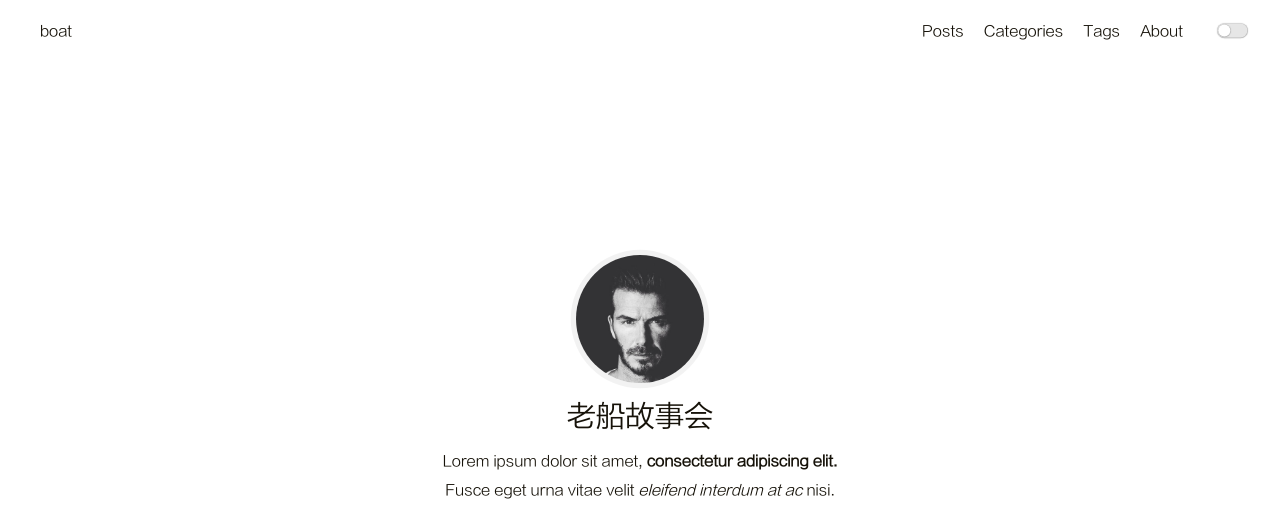
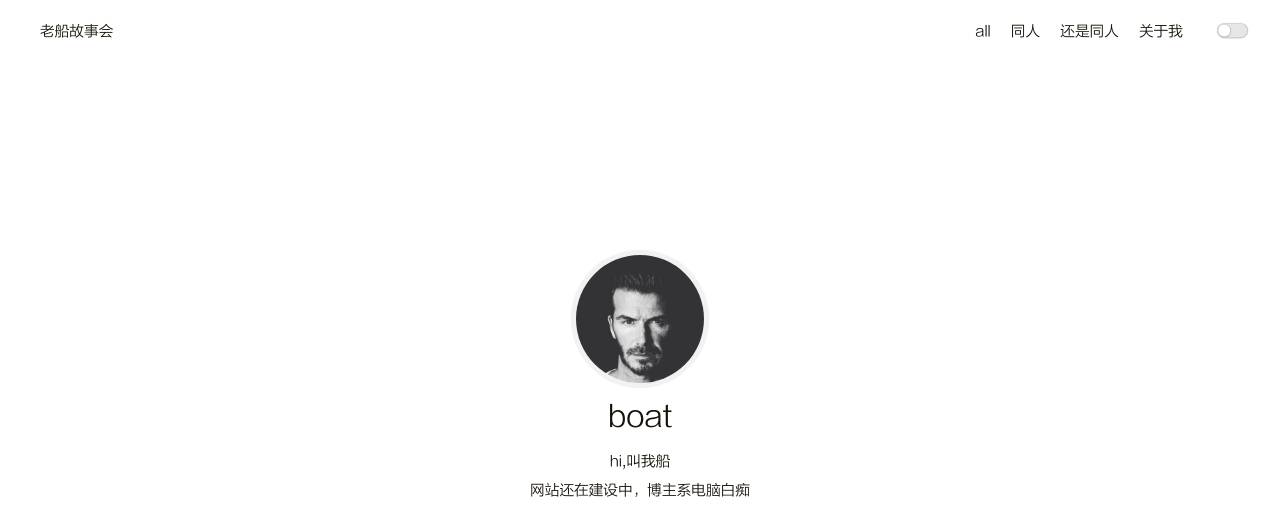
Before and after one commit to erikanopain/erikanopain.github.io, a plain HTML site: page index.html in a window 1280 px wide. Shown: the top 516 px of the page. Drawn offline with Linux system fonts and the light colour scheme.

Commit message:
Site updated: 2023-05-01 14:55:34

```diff
--- a/index.html
+++ b/index.html
@@ -13,7 +13,7 @@
 
 
 
-<title>Hexo</title>
+<title>九牛二虎之力搭成的赛博之家</title>
 
 
 
@@ -69,16 +69,16 @@
         <header>
     <nav class="navbar">
         <div class="container">
-            <div class="navbar-header header-logo"><a href="/">boat</a></div>
+            <div class="navbar-header header-logo"><a href="/">老船故事会</a></div>
             <div class="menu navbar-right">
 
-                    <a class="menu-item" href="/archives">Posts</a>
+                    <a class="menu-item" href="/archives">all</a>
 
-                    <a class="menu-item" href="/category">Categories</a>
+                    <a class="menu-item" href="/category">同人</a>
 
-                    <a class="menu-item" href="/tag">Tags</a>
+                    <a class="menu-item" href="/tag">还是同人</a>
 
-                    <a class="menu-item" href="/about">About</a>
+                    <a class="menu-item" href="/about">关于我</a>
 
                 <input id="switch_default" type="checkbox" class="switch_default">
                 <label for="switch_default" class="toggleBtn"></label>
@@ -91,19 +91,19 @@
         <div class="container">
             <div class="navbar-header">
                 <div>
-                    <a href="/">boat</a><a id="mobile-toggle-theme">·&nbsp;Light</a>
+                    <a href="/">老船故事会</a><a id="mobile-toggle-theme">·&nbsp;Light</a>
                 </div>
                 <div class="menu-toggle" onclick="mobileBtn()">&#9776; Menu</div>
             </div>
             <div class="menu" id="mobile-menu">
 
-                    <a class="menu-item" href="/archives">Posts</a>
+                    <a class="menu-item" href="/archives">all</a>
 
-                    <a class="menu-item" href="/category">Categories</a>
+                    <a class="menu-item" href="/category">同人</a>
 
-                    <a class="menu-item" href="/tag">Tags</a>
+                    <a class="menu-item" href="/tag">还是同人</a>
 
-                    <a class="menu-item" href="/about">About</a>
+                    <a class="menu-item" href="/about">关于我</a>
 
             </div>
         </div>
@@ -128,10 +128,10 @@
     <div class="container profile-container">
     <div class="intro">
         <div class="avatar">
-            <a href="/archives"><img src="/image/avatar.jpeg"></a>
+            <a href="/"><img src="/image/avatar.jpeg"></a>
         </div>
-        <div class="nickname">老船故事会</div>
-        <div class="description"><p>Lorem ipsum dolor sit amet, <strong>consectetur adipiscing elit.</strong> <br>Fusce eget urna vitae velit <em>eleifend interdum at ac</em> nisi.</p>
+        <div class="nickname">boat</div>
+        <div class="description"><p>hi,叫我船 <br>网站还在建设中，博主系电脑白痴</p>
 </div>
         <div class="links">
 
```
Also changed, not shown: 2023/05/01/hello-world/index.html (+11 -11 lines), archives/2023/05/index.html (+11 -11 lines), archives/2023/index.html (+11 -11 lines), archives/index.html (+11 -11 lines), tag/index.html (+11 -11 lines).
